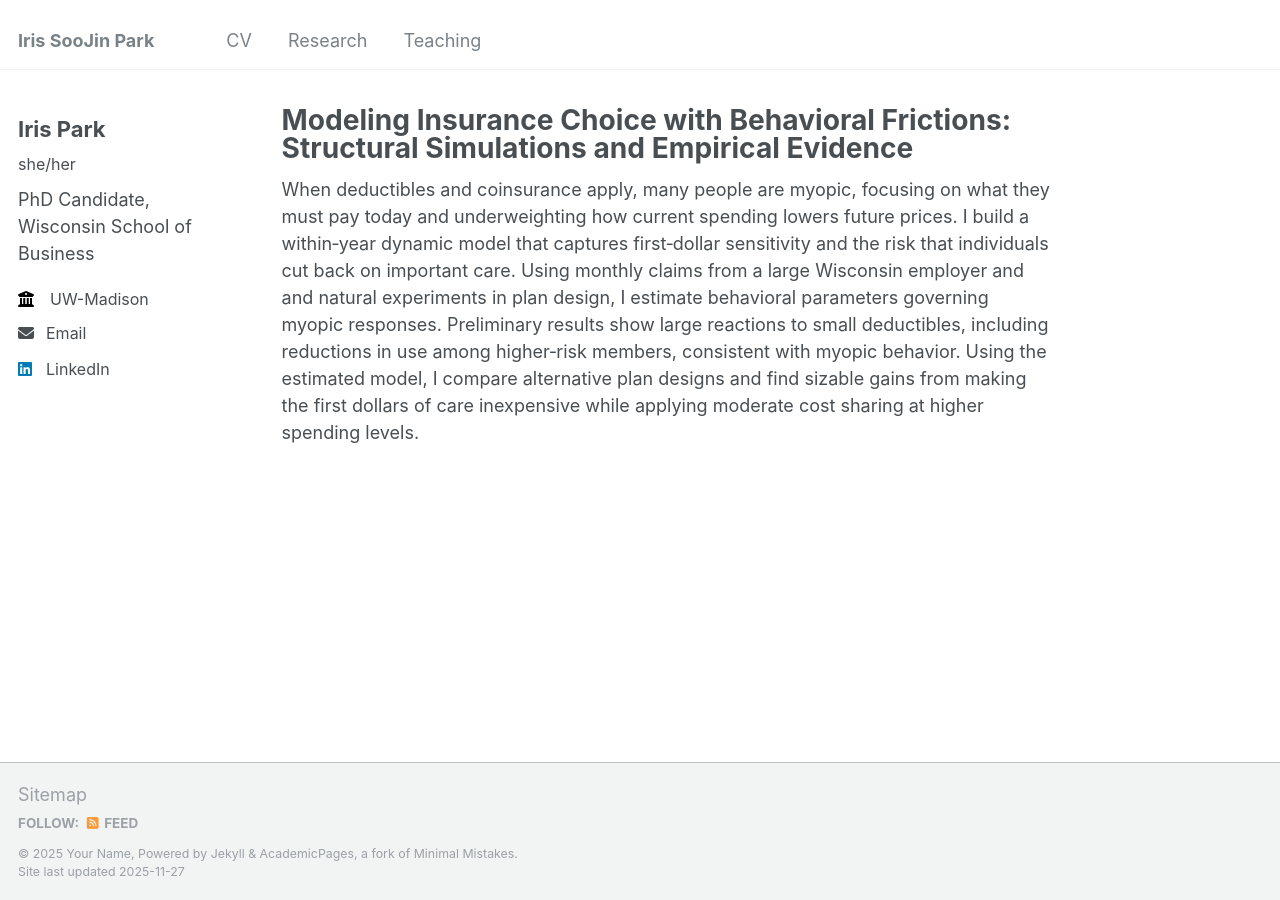
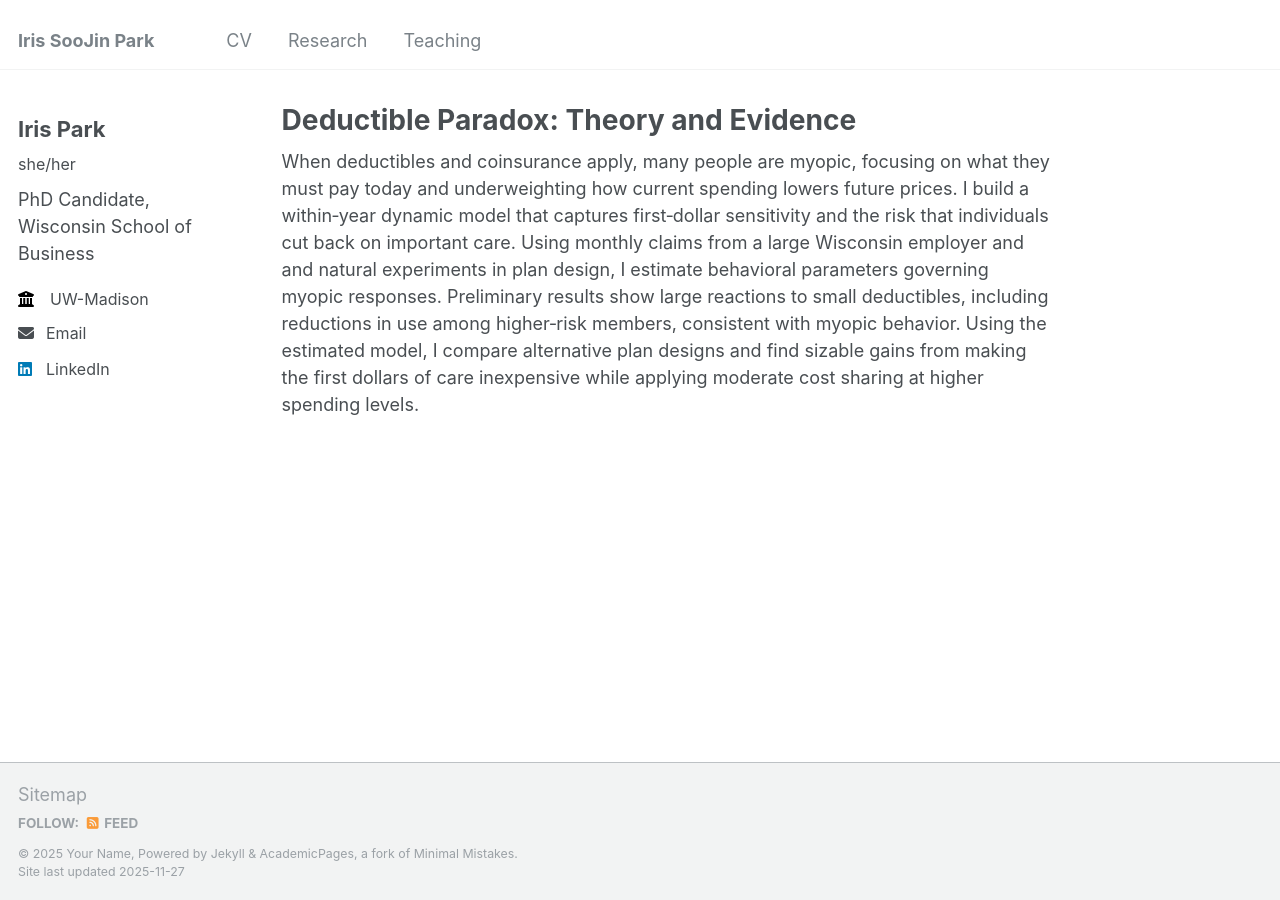
Before and after one commit to Iris-SooJin-Park/Iris-SooJin-Park.github.io, a Jekyll site: the page built from _publications/2030-01-01-paper-title-number-1.md, in a window 1280 px wide. Built offline with Jekyll 4.4.1, drawn with Linux system fonts in a browser that asks for light colours.

Commit message:
change paper name

```diff
--- a/_publications/2030-01-01-paper-title-number-1.md
+++ b/_publications/2030-01-01-paper-title-number-1.md
@@ -1,5 +1,5 @@
 ---
-title: " Modeling Insurance Choice with Behavioral Frictions: Structural Simulations and Empirical Evidence"
+title: " Deductible Paradox: Theory and Evidence"
 collection: publications
 category: manuscripts
 #permalink: /publication/2009-10-01-paper-title-number-1
```
